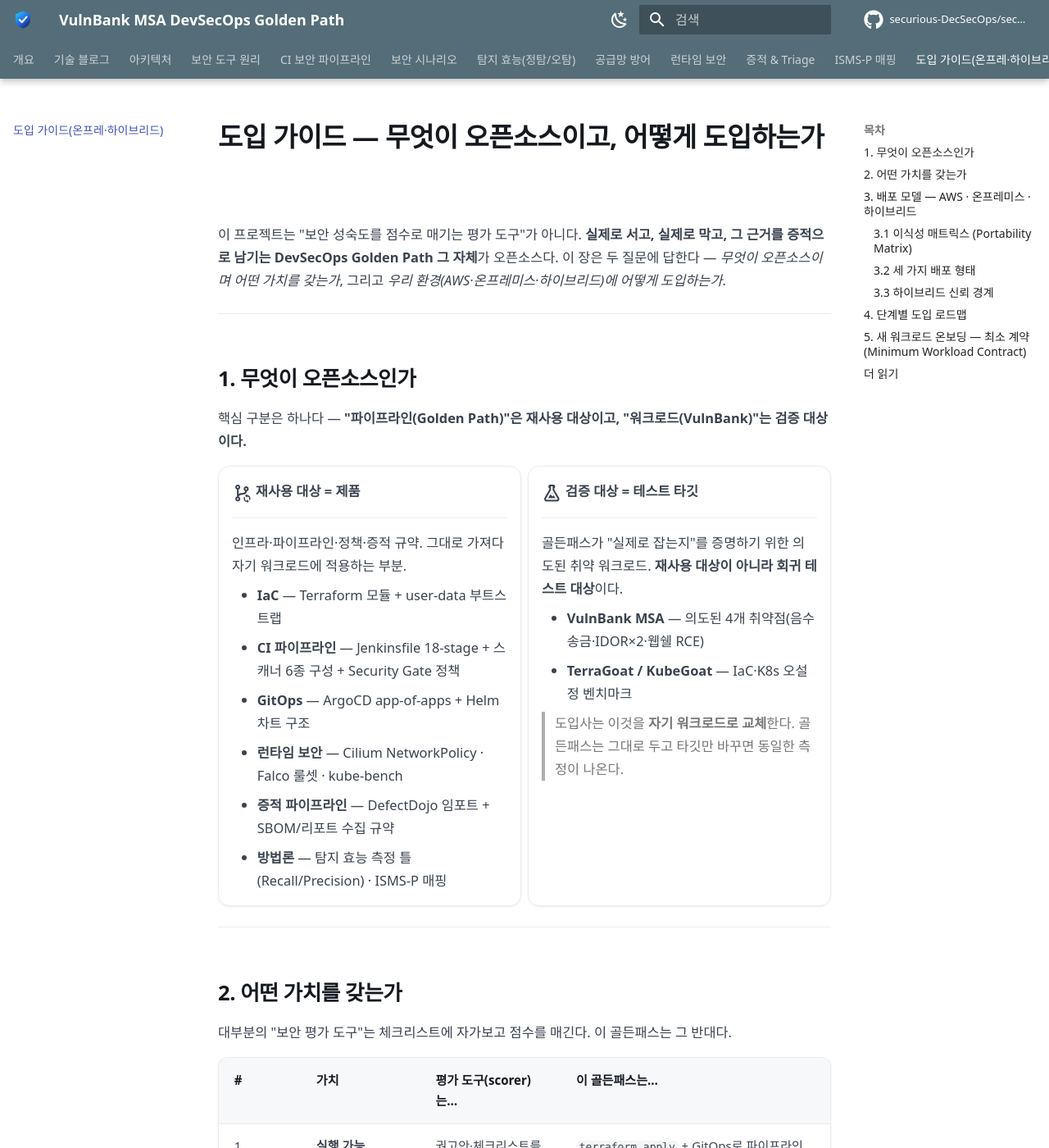
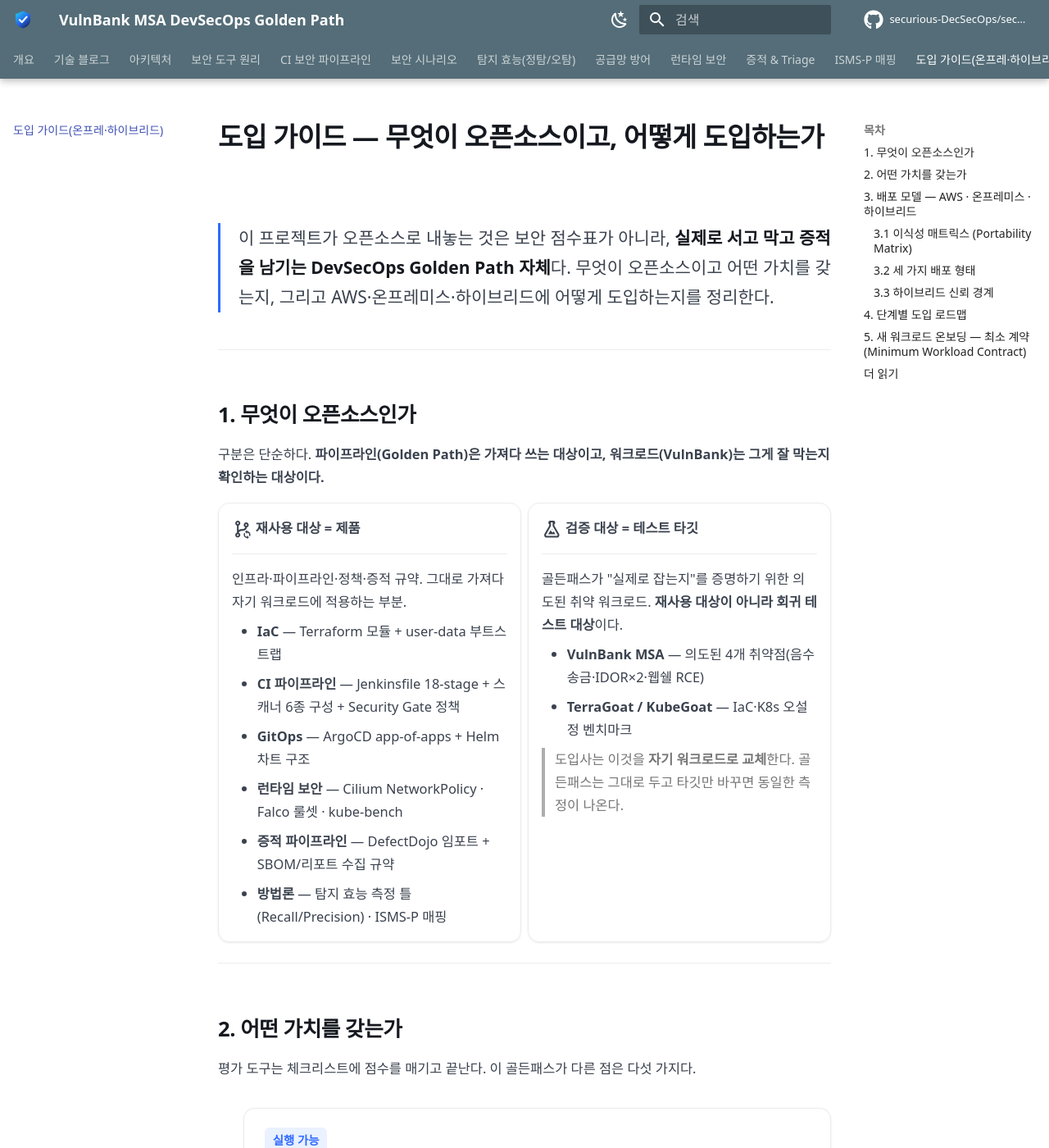
Before and after one commit to securious-DecSecOps/secubank-docs, an MkDocs documentation site: the page built from docs/adoption.md, in a window 1280 px wide and 1400 px high. Shown: the whole window at 82% size. Built offline with MkDocs 1.6.1 and Material for MkDocs 9.7.7, drawn with Linux system fonts in a browser that asks for light colours; some web fonts are replaced; comment, search, counter and statistics services are not loaded; some of the changed text lies outside the part shown.

Commit message:
콘텐츠 시각 컴포넌트 도입(리드·라벨카드·콜아웃·KPI) + 도입 페이지 가치 섹션을 표·수식에서 카드로 교체, AI 문구 정리 완료

```diff
--- a/docs/adoption.md
+++ b/docs/adoption.md
@@ -1,12 +1,14 @@
 # 도입 가이드 — 무엇이 오픈소스이고, 어떻게 도입하는가
 
-이 프로젝트는 "보안 성숙도를 점수로 매기는 평가 도구"가 아니다. **실제로 서고, 실제로 막고, 그 근거를 증적으로 남기는 DevSecOps Golden Path 그 자체**가 오픈소스다. 이 장은 두 질문에 답한다 — *무엇이 오픈소스이며 어떤 가치를 갖는가*, 그리고 *우리 환경(AWS·온프레미스·하이브리드)에 어떻게 도입하는가*.
+<div class="sb-lede" markdown>
+이 프로젝트가 오픈소스로 내놓는 것은 보안 점수표가 아니라, **실제로 서고 막고 증적을 남기는 DevSecOps Golden Path 자체**다. 무엇이 오픈소스이고 어떤 가치를 갖는지, 그리고 AWS·온프레미스·하이브리드에 어떻게 도입하는지를 정리한다.
+</div>
 
 ---
 
 ## 1. 무엇이 오픈소스인가
 
-핵심 구분은 하나다 — **"파이프라인(Golden Path)"은 재사용 대상이고, "워크로드(VulnBank)"는 검증 대상이다.**
+구분은 단순하다. **파이프라인(Golden Path)은 가져다 쓰는 대상이고, 워크로드(VulnBank)는 그게 잘 막는지 확인하는 대상이다.**
 
 <div class="grid cards" markdown>
 
@@ -40,21 +42,19 @@
 
 ## 2. 어떤 가치를 갖는가 {#value}
 
-대부분의 "보안 평가 도구"는 체크리스트에 자가보고 점수를 매긴다. 이 골든패스는 그 반대다.
+평가 도구는 체크리스트에 점수를 매기고 끝난다. 이 골든패스가 다른 점은 다섯 가지다.
 
-| # | 가치 | 평가 도구(scorer)는… | 이 골든패스는… |
-| --- | --- | --- | --- |
-| 1 | **실행 가능** | 권고안·체크리스트를 출력 | `terraform apply` + GitOps로 파이프라인 자체가 선다 |
-| 2 | **증적 기반** | "스캐너 돌렸음"을 자가보고 | "CVE 1,319건 잡아 Gate가 BLOCK" — 빌드 증적이 근거 |
-| 3 | **계층방어 정량화** | 단일 점수 | SAST 0/4 → DAST 3/4, 사각을 숫자로 증명 |
-| 4 | **재현 가능한 벤치마크** | 환경마다 다른 해석 | 같은 인프라에 워크로드만 넣으면 도구별 커버리지가 동일하게 산출 |
-| 5 | **클라우드·벤더 중립** | 특정 제품 종속 | OSS 스택 + 클라우드 중립 코어, 락인 없음 |
+<ul class="sb-points">
+<li><span class="sb-points__k">실행 가능</span><span>권고안이 아니라 <code>terraform apply</code>와 GitOps로 파이프라인이 실제로 선다.</span></li>
+<li><span class="sb-points__k">증적 기반</span><span>"스캐너를 돌렸다"가 아니라 "CVE 1,319건을 잡아 게이트가 BLOCK 했다"는 빌드 기록이 남는다.</span></li>
+<li><span class="sb-points__k">계층방어 정량화</span><span>SAST가 놓친 4개를 DAST가 3개 잡는다. 사각을 단일 점수가 아니라 숫자로 보여준다.</span></li>
+<li><span class="sb-points__k">재현 가능</span><span>같은 인프라에 워크로드만 바꿔 넣으면 도구별 커버리지가 똑같이 나온다.</span></li>
+<li><span class="sb-points__k">벤더 중립</span><span>OSS 스택과 클라우드 중립 코어라 특정 제품에 묶이지 않는다.</span></li>
+</ul>
 
-$$
-\text{가치} = \underbrace{\text{실행 가능}}_{\text{선언이 아님}} \times \underbrace{\text{증적}}_{\text{자가보고가 아님}} \times \underbrace{\text{재현성}}_{\text{환경 독립}}
-$$
-
-> **한 줄 정의** — *"스캐너를 어떻게 묶어 source→build→image→deploy→runtime→evidence 전 구간에서 판단 근거를 쌓는가"* 를 코드로 박제한 것. 점수가 아니라 파이프라인이 산출물이다.
+<div class="sb-key" markdown>
+결국 산출물은 점수가 아니라, 소스부터 빌드·이미지·배포·런타임·증적까지 **각 구간에서 "내보내도 되는가"의 판단 근거를 쌓는 파이프라인 자체**다.
+</div>
 
 ---
 
--- a/docs/stylesheets/extra.css
+++ b/docs/stylesheets/extra.css
@@ -176,3 +176,27 @@
   .sb-stat { border-right: none; border-bottom: 1px solid var(--sb-border); padding-bottom: 1.2rem; }
   .sb-cta .md-button { width: 100%; text-align: center; }
 }
+
+/* ============================================================ CONTENT COMPONENTS (md 본문) ============================================================ */
+/* 페이지 리드 — 큰 인트로 문단(액센트 좌측선) */
+.md-typeset .sb-lede { font-size: 1.05rem; line-height: 1.72; color: var(--sb-ink-2); border-left: 3px solid var(--sb-accent); padding-left: 1.1rem; margin: 1.2rem 0 2.2rem; }
+.md-typeset .sb-lede strong { color: var(--sb-ink); font-weight: 700; }
+
+/* 핵심 콜아웃 — 절제된 강조 박스 */
+.md-typeset .sb-key { background: var(--sb-accent-soft); border: 1px solid var(--sb-border-2); border-left: 3px solid var(--sb-accent); border-radius: 12px; padding: .95rem 1.15rem; margin: 1.7rem 0; font-size: .93em; color: var(--sb-ink-2); }
+.md-typeset .sb-key strong { color: var(--sb-ink); }
+.md-typeset .sb-key > :first-child { margin-top: 0; }
+.md-typeset .sb-key > :last-child { margin-bottom: 0; }
+
+/* 라벨 카드 그리드 — 표 대신 시각적 포인트 */
+.md-typeset .sb-points { display: grid; grid-template-columns: repeat(auto-fit, minmax(13rem, 1fr)); gap: 1rem; margin: 1.7rem 0; padding: 0; list-style: none; }
+.md-typeset .sb-points > li { margin: 0; border: 1px solid var(--sb-border); border-radius: var(--sb-radius); background: var(--sb-bg); padding: 1.15rem 1.25rem; box-shadow: var(--sb-shadow-sm); }
+.md-typeset .sb-points__k { display: inline-block; width: max-content; font-size: .72rem; font-weight: 700; color: var(--sb-accent); background: var(--sb-accent-soft); border-radius: 6px; padding: .18rem .5rem; margin-bottom: .6rem; }
+.md-typeset .sb-points > li > span:last-child { display: block; color: var(--sb-muted); font-size: .86rem; line-height: 1.55; }
+
+/* KPI — 큰 숫자 강조(텍스트 벽 깨기) */
+.md-typeset .sb-kpis { display: grid; grid-template-columns: repeat(auto-fit, minmax(9rem, 1fr)); gap: .9rem; margin: 1.7rem 0; padding: 0; list-style: none; }
+.md-typeset .sb-kpis > li { margin: 0; border: 1px solid var(--sb-border); border-radius: var(--sb-radius); background: var(--sb-bg-2); padding: 1.05rem 1.15rem; }
+.md-typeset .sb-kpis > li > b { display: block; font-size: 1.55rem; font-weight: 800; color: var(--sb-ink); letter-spacing: -.02em; line-height: 1.1; }
+.md-typeset .sb-kpis > li.is-accent > b { color: var(--sb-accent); }
+.md-typeset .sb-kpis > li > span { display: block; margin-top: .35rem; font-size: .76rem; color: var(--sb-muted); line-height: 1.45; }
```
